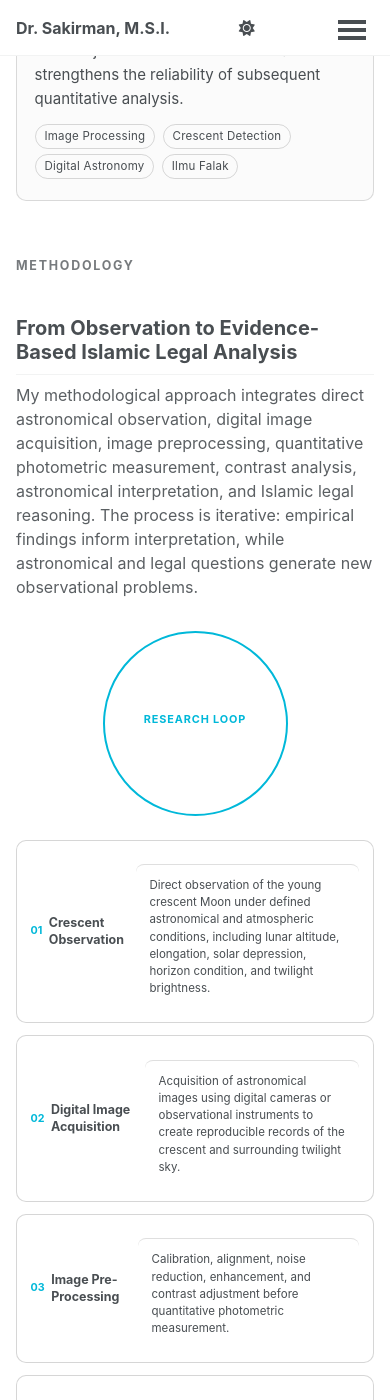
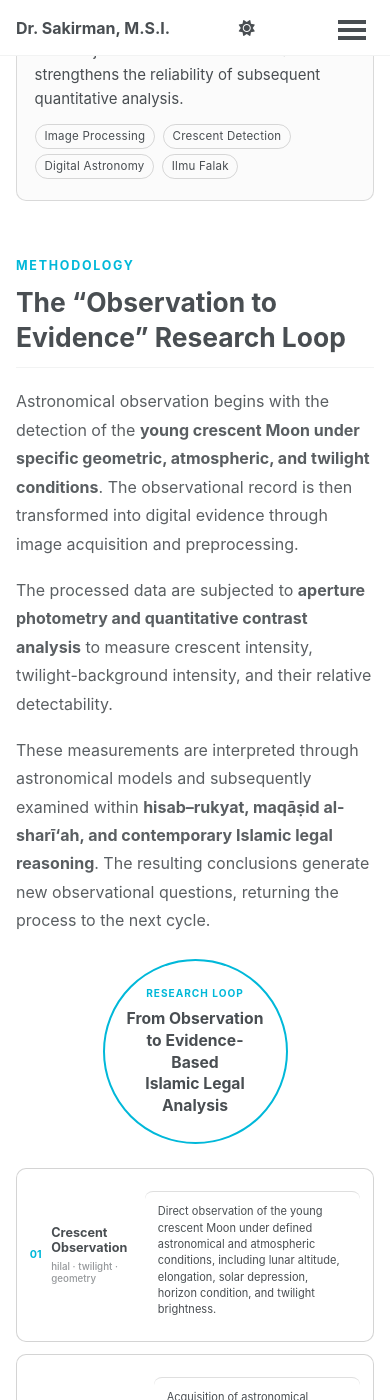
Before and after one commit to sakirman-edu/sakirman-edu.github.io, a Jekyll site: the page built from _pages/research.md, in a window 390 px wide and 1400 px high, scrolled down 2933 px. Built offline with Jekyll 4.4.1, drawn with Linux system fonts in a browser that asks for light colours; a script bundle is joined from its source files by our own code; a style sheet for code colours, icons or effects is not loaded; some of the changed text lies outside the part shown.

Commit message:
Update research.md
Redesign methodology as two-column interactive research loop

```diff
--- a/_pages/research.md
+++ b/_pages/research.md
@@ -137,32 +137,89 @@ description: "Research on Islamic astronomy, crescent visibility, tropical twili
 
 
 /* =========================================================
-   INTERACTIVE CIRCULAR METHODOLOGY
+   METHODOLOGY - TWO COLUMN LAYOUT
 ========================================================= */
 
-.method-simulation {
-  margin-top: 2rem;
+.methodology-layout {
+  display: grid;
+  grid-template-columns: minmax(0, 0.95fr) minmax(520px, 1.25fr);
+  gap: 2.4rem;
+  align-items: center;
+  margin-top: 1.8rem;
+}
+
+
+/* LEFT SIDE */
+
+.methodology-copy {
+  padding-right: 0.5rem;
+}
+
+.methodology-copy .research-kicker {
+  color: #00b8d9;
+  opacity: 1;
+}
+
+.methodology-copy h2 {
+  margin-top: 0;
+  margin-bottom: 1.2rem;
+  font-size: 1.65rem;
+  line-height: 1.3;
+}
+
+.methodology-copy p {
+  line-height: 1.78;
+  margin-bottom: 1.1rem;
+  opacity: 0.9;
+}
+
+.methodology-copy strong {
+  font-weight: 700;
+}
+
+
+/* =========================================================
+   CIRCULAR RESEARCH LOOP
+========================================================= */
+
+.method-loop-panel {
+  position: relative;
+  min-height: 610px;
 }
 
 .method-circle-wrap {
   position: relative;
-  width: 700px;
+  width: 610px;
+  height: 610px;
   max-width: 100%;
-  height: 700px;
-  margin: 2rem auto 1rem auto;
+  margin: 0 auto;
 }
 
 
-/* Animated orbit */
+/* Outer ring */
+
+.method-outer-ring {
+  position: absolute;
+  top: 50%;
+  left: 50%;
+  width: 500px;
+  height: 500px;
+  transform: translate(-50%, -50%);
+  border: 1px solid rgba(120,145,200,0.20);
+  border-radius: 50%;
+}
+
+
+/* Inner dotted ring */
 
 .method-orbit {
   position: absolute;
   top: 50%;
   left: 50%;
-  width: 480px;
-  height: 480px;
+  width: 400px;
+  height: 400px;
   transform: translate(-50%, -50%);
-  border: 1px dashed rgba(0,184,217,0.60);
+  border: 1px dashed rgba(0,184,217,0.55);
   border-radius: 50%;
   animation: methodRotate 28s linear infinite;
 }
@@ -179,6 +236,17 @@ description: "Research on Islamic astronomy, crescent visibility, tropical twili
   transform: translateX(-50%);
 }
 
+.method-inner-ring {
+  position: absolute;
+  top: 50%;
+  left: 50%;
+  width: 270px;
+  height: 270px;
+  transform: translate(-50%, -50%);
+  border: 1px dotted rgba(120,145,200,0.18);
+  border-radius: 50%;
+}
+
 @keyframes methodRotate {
   from {
     transform: translate(-50%, -50%) rotate(0deg);
@@ -190,14 +258,16 @@ description: "Research on Islamic astronomy, crescent visibility, tropical twili
 }
 
 
-/* Center */
+/* =========================================================
+   CENTER
+========================================================= */
 
 .method-center {
   position: absolute;
   top: 50%;
   left: 50%;
-  width: 210px;
-  height: 210px;
+  width: 190px;
+  height: 190px;
   transform: translate(-50%, -50%);
   border: 2px solid #00b8d9;
   border-radius: 50%;
@@ -205,7 +275,7 @@ description: "Research on Islamic astronomy, crescent visibility, tropical twili
   align-items: center;
   justify-content: center;
   text-align: center;
-  padding: 1.5rem;
+  padding: 1.3rem;
   background: var(--global-bg-color);
   z-index: 5;
 }
@@ -214,38 +284,40 @@ description: "Research on Islamic astronomy, crescent visibility, tropical twili
   display: block;
   margin-bottom: 0.45rem;
   color: #00b8d9;
-  font-size: 0.68rem;
+  font-size: 0.63rem;
   font-weight: 700;
-  letter-spacing: 0.08em;
+  letter-spacing: 0.10em;
   text-transform: uppercase;
 }
 
 .method-center-title {
   display: block;
-  font-size: 0.95rem;
+  font-size: 0.98rem;
   font-weight: 700;
-  line-height: 1.45;
+  line-height: 1.38;
 }
 
 
-/* Nodes */
+/* =========================================================
+   METHOD NODES
+========================================================= */
 
 .method-node {
   position: absolute;
-  width: 165px;
-  min-height: 78px;
-  padding: 0.8rem 0.85rem;
-  border: 1px solid rgba(128,128,128,0.32);
+  width: 170px;
+  min-height: 82px;
+  padding: 0.72rem 0.8rem;
+  border: 1px solid rgba(128,128,128,0.34);
   border-radius: 10px;
   background: var(--global-bg-color);
+
   display: flex;
   align-items: center;
-  justify-content: center;
-  text-align: center;
-  font-size: 0.78rem;
-  font-weight: 700;
-  line-height: 1.35;
-  cursor: default;
+  gap: 0.6rem;
+
+  font-size: 0.76rem;
+  line-height: 1.25;
+
   z-index: 10;
 
   transition:
@@ -257,115 +329,106 @@ description: "Research on Islamic astronomy, crescent visibility, tropical twili
 .method-node:hover,
 .method-node:focus {
   border-color: #00b8d9;
-  color: #00b8d9;
+  transform: translateY(-3px);
   outline: none;
 }
 
-
-/* Step numbers */
-
 .method-step-number {
-  display: block;
-  margin-right: 0.4rem;
+  flex: 0 0 auto;
   color: #00b8d9;
   font-size: 0.67rem;
+  font-weight: 700;
+}
+
+.method-node-copy {
+  min-width: 0;
+}
+
+.method-node-title {
+  display: block;
+  font-weight: 700;
+  font-size: 0.79rem;
+  line-height: 1.25;
+}
+
+.method-node-subtitle {
+  display: block;
+  margin-top: 0.28rem;
+  font-size: 0.61rem;
+  line-height: 1.25;
+  opacity: 0.58;
+  font-weight: 500;
 }
 
 
-/* Node positions */
+/* =========================================================
+   NODE POSITIONS
+========================================================= */
 
 .method-node-1 {
-  top: 1%;
+  top: 2%;
   left: 50%;
   transform: translateX(-50%);
 }
 
 .method-node-1:hover,
 .method-node-1:focus {
-  transform: translateX(-50%) translateY(-4px);
+  transform: translateX(-50%) translateY(-3px);
 }
 
 .method-node-2 {
-  top: 18%;
-  right: 2%;
-}
-
-.method-node-2:hover,
-.method-node-2:focus {
-  transform: translateY(-4px);
+  top: 21%;
+  right: 0;
 }
 
 .method-node-3 {
-  top: 49%;
+  top: 51%;
   right: -1%;
 }
 
-.method-node-3:hover,
-.method-node-3:focus {
-  transform: translateY(-4px);
-}
-
 .method-node-4 {
-  bottom: 3%;
-  right: 16%;
-}
-
-.method-node-4:hover,
-.method-node-4:focus {
-  transform: translateY(-4px);
+  bottom: 2%;
+  right: 17%;
 }
 
 .method-node-5 {
-  bottom: 3%;
-  left: 16%;
-}
-
-.method-node-5:hover,
-.method-node-5:focus {
-  transform: translateY(-4px);
+  bottom: 2%;
+  left: 17%;
 }
 
 .method-node-6 {
-  top: 49%;
+  top: 51%;
   left: -1%;
 }
 
-.method-node-6:hover,
-.method-node-6:focus {
-  transform: translateY(-4px);
-}
-
 .method-node-7 {
-  top: 18%;
-  left: 2%;
-}
-
-.method-node-7:hover,
-.method-node-7:focus {
-  transform: translateY(-4px);
+  top: 21%;
+  left: 0;
 }
 
 
-/* Tooltip */
+/* =========================================================
+   TOOLTIP
+========================================================= */
 
 .method-node-detail {
   position: absolute;
   bottom: calc(100% + 10px);
   left: 50%;
   width: 245px;
-  padding: 0.75rem 0.85rem;
+  padding: 0.72rem 0.8rem;
 
   transform:
     translateX(-50%)
     translateY(6px);
 
-  border: 1px solid rgba(0,184,217,0.60);
+  border: 1px solid rgba(0,184,217,0.55);
   border-radius: 8px;
   background: var(--global-bg-color);
 
-  font-size: 0.72rem;
+  font-size: 0.69rem;
   font-weight: 400;
-  line-height: 1.5;
+  line-height: 1.48;
   text-align: left;
   color: var(--global-text-color);
 
@@ -391,11 +454,13 @@ description: "Research on Islamic astronomy, crescent visibility, tropical twili
 }
 
 
-/* Cycle note */
+/* =========================================================
+   CYCLE NOTE
+========================================================= */
 
 .method-cycle-note {
-  max-width: 800px;
-  margin: 1rem auto 2rem auto;
+  max-width: 820px;
+  margin: 1.8rem auto 2.2rem auto;
   padding-top: 1rem;
   border-top: 1px solid rgba(128,128,128,0.25);
   text-align: center;
@@ -502,8 +567,25 @@ description: "Research on Islamic astronomy, crescent visibility, tropical twili
 
 
 /* =========================================================
-   MOBILE
+   RESPONSIVE
 ========================================================= */
+
+@media (max-width: 1100px) {
+
+  .methodology-layout {
+    grid-template-columns: 1fr;
+  }
+
+  .methodology-copy {
+    padding-right: 0;
+  }
+
+  .method-loop-panel {
+    min-height: 610px;
+  }
+
+}
+
 
 @media (max-width: 760px) {
 
@@ -522,13 +604,23 @@ description: "Research on Islamic astronomy, crescent visibility, tropical twili
     height: 200px;
   }
 
+  .methodology-layout {
+    display: block;
+  }
+
+  .method-loop-panel {
+    min-height: 0;
+  }
+
   .method-circle-wrap {
     width: 100%;
     height: auto;
     margin-top: 1.5rem;
   }
 
-  .method-orbit {
+  .method-outer-ring,
+  .method-orbit,
+  .method-inner-ring {
     display: none;
   }
 
@@ -544,6 +636,7 @@ description: "Research on Islamic astronomy, crescent visibility, tropical twili
 
   .method-node {
     position: relative;
+
     top: auto !important;
     right: auto !important;
     bottom: auto !important;
@@ -554,9 +647,6 @@ description: "Research on Islamic astronomy, crescent visibility, tropical twili
     margin-bottom: 0.75rem;
 
     transform: none !important;
-
-    justify-content: flex-start;
-    text-align: left;
   }
 
   .method-node:hover,
@@ -566,10 +656,12 @@ description: "Research on Islamic astronomy, crescent visibility, tropical twili
 
   .method-node-detail {
     position: relative;
+
     bottom: auto;
     left: auto;
 
     width: 100%;
+
     margin-top: 0.65rem;
 
     transform: none;
@@ -636,6 +728,7 @@ description: "Research on Islamic astronomy, crescent visibility, tropical twili
     observational astronomy, quantitative measurement, Hijri calendar studies,
     and digital image processing.
   </p>
+
 
   <div class="research-grid">
 
@@ -775,6 +868,7 @@ description: "Research on Islamic astronomy, crescent visibility, tropical twili
 
     </div>
 
+
   </div>
 
 </div>
@@ -786,197 +880,309 @@ description: "Research on Islamic astronomy, crescent visibility, tropical twili
 
 <div class="research-section">
 
-  <div class="research-kicker">
-    Methodology
-  </div>
-
-  <h2>
-    From Observation to Evidence-Based Islamic Legal Analysis
-  </h2>
-
-  <p class="research-intro">
-    My methodological approach integrates direct astronomical observation,
-    digital image acquisition, image preprocessing, quantitative photometric
-    measurement, contrast analysis, astronomical interpretation, and Islamic
-    legal reasoning. The process is iterative: empirical findings inform
-    interpretation, while astronomical and legal questions generate new
-    observational problems.
-  </p>
+  <div class="methodology-layout">
 
 
-  <div class="method-simulation">
+    <!-- LEFT COLUMN -->
 
-    <div class="method-circle-wrap">
+    <div class="methodology-copy">
 
-      <div class="method-orbit"></div>
+      <div class="research-kicker">
+        Methodology
+      </div>
+
+      <h2>
+        The “Observation to Evidence” Research Loop
+      </h2>
+
+      <p>
+        Astronomical observation begins with the detection of the
+        <strong>young crescent Moon under specific geometric,
+        atmospheric, and twilight conditions</strong>.
+        The observational record is then transformed into digital
+        evidence through image acquisition and preprocessing.
+      </p>
+
+      <p>
+        The processed data are subjected to
+        <strong>aperture photometry and quantitative contrast analysis</strong>
+        to measure crescent intensity, twilight-background intensity,
+        and their relative detectability.
+      </p>
+
+      <p>
+        These measurements are interpreted through astronomical models
+        and subsequently examined within
+        <strong>hisab–rukyat, maqāṣid al-sharī‘ah, and contemporary
+        Islamic legal reasoning</strong>.
+        The resulting conclusions generate new observational questions,
+        returning the process to the next cycle.
+      </p>
+
+    </div>
 
 
-      <!-- CENTER -->
+    <!-- RIGHT COLUMN -->
 
-      <div class="method-center">
+    <div class="method-loop-panel">
 
-        <div>
+      <div class="method-circle-wrap">
 
-          <span class="method-center-kicker">
-            RESEARCH LOOP
-          </span>
+        <div class="method-outer-ring"></div>
 
-          <span class="method-center-title">
-                  </span>
+        <div class="method-orbit"></div>
+
+        <div class="method-inner-ring"></div>
+
+
+        <!-- CENTER -->
+
+        <div class="method-center">
+
+          <div>
+
+            <span class="method-center-kicker">
+              Research Loop
+            </span>
+
+            <span class="method-center-title">
+              From Observation<br>
+              to Evidence-Based<br>
+              Islamic Legal Analysis
+            </span>
+
+          </div>
 
         </div>
 
-      </div>
+
+        <!-- NODE 01 -->
+
+        <div class="method-node method-node-1"
+             tabindex="0">
+
+          <span class="method-step-number">
+            01
+          </span>
+
+          <span class="method-node-copy">
+
+            <span class="method-node-title">
+              Crescent Observation
+            </span>
+
+            <span class="method-node-subtitle">
+              hilal · twilight · geometry
+            </span>
+
+          </span>
+
+          <div class="method-node-detail">
+            Direct observation of the young crescent Moon under
+            defined astronomical and atmospheric conditions,
+            including lunar altitude, elongation, solar depression,
+            horizon condition, and twilight brightness.
+          </div>
+
+        </div>
 
 
-      <!-- STEP 01 -->
+        <!-- NODE 02 -->
 
-      <div class="method-node method-node-1"
-           tabindex="0">
+        <div class="method-node method-node-2"
+             tabindex="0">
 
-        <span class="method-step-number">
-          01
-        </span>
+          <span class="method-step-number">
+            02
+          </span>
 
-        Crescent Observation
+          <span class="method-node-copy">
 
-        <div class="method-node-detail">
-          Direct observation of the young crescent Moon under defined
-          astronomical and atmospheric conditions, including lunar altitude,
-          elongation, solar depression, horizon condition, and twilight brightness.
+            <span class="method-node-title">
+              Digital Image Acquisition
+            </span>
+
+            <span class="method-node-subtitle">
+              camera · telescope · RAW
+            </span>
+
+          </span>
+
+          <div class="method-node-detail">
+            Acquisition of astronomical images using digital
+            cameras or observational instruments to create
+            reproducible records of the crescent and surrounding
+            twilight sky.
+          </div>
+
         </div>
 
-      </div>
+
+        <!-- NODE 03 -->
+
+        <div class="method-node method-node-3"
+             tabindex="0">
+
+          <span class="method-step-number">
+            03
+          </span>
+
+          <span class="method-node-copy">
+
+            <span class="method-node-title">
+              Image Pre-Processing
+            </span>
+
+            <span class="method-node-subtitle">
+              calibration · Siril
+            </span>
+
+          </span>
+
+          <div class="method-node-detail">
+            Calibration, alignment, noise reduction, enhancement,
+            and contrast adjustment before quantitative
+            photometric measurement.
+          </div>
+
+        </div>
 
 
-      <!-- STEP 02 -->
+        <!-- NODE 04 -->
 
-      <div class="method-node method-node-2"
-           tabindex="0">
+        <div class="method-node method-node-4"
+             tabindex="0">
 
-        <span class="method-step-number">
-          02
-        </span>
+          <span class="method-step-number">
+            04
+          </span>
 
-        Digital Image Acquisition
+          <span class="method-node-copy">
 
-        <div class="method-node-detail">
-          Acquisition of astronomical images using digital cameras or
-          observational instruments to create reproducible records of the
-          crescent and surrounding twilight sky.
+            <span class="method-node-title">
+              Aperture Photometry
+            </span>
+
+            <span class="method-node-subtitle">
+              IRIS · intensity
+            </span>
+
+          </span>
+
+          <div class="method-node-detail">
+            Measurement of crescent intensity and adjacent
+            twilight-background intensity using aperture-based
+            astronomical photometry.
+          </div>
+
         </div>
 
-      </div>
+
+        <!-- NODE 05 -->
+
+        <div class="method-node method-node-5"
+             tabindex="0">
+
+          <span class="method-step-number">
+            05
+          </span>
+
+          <span class="method-node-copy">
+
+            <span class="method-node-title">
+              Contrast Analysis
+            </span>
+
+            <span class="method-node-subtitle">
+              Weber contrast
+            </span>
+
+          </span>
+
+          <div class="method-node-detail">
+            Evaluation of crescent detectability by comparing
+            crescent intensity with surrounding sky-background
+            intensity, including Weber contrast.
+          </div>
+
+        </div>
 
 
-      <!-- STEP 03 -->
+        <!-- NODE 06 -->
 
-      <div class="method-node method-node-3"
-           tabindex="0">
+        <div class="method-node method-node-6"
+             tabindex="0">
 
-        <span class="method-step-number">
-          03
-        </span>
+          <span class="method-step-number">
+            06
+          </span>
 
-        Image Pre-Processing
+          <span class="method-node-copy">
 
-        <div class="method-node-detail">
-          Calibration, alignment, noise reduction, enhancement,
-          and contrast adjustment before quantitative photometric measurement.
+            <span class="method-node-title">
+              Astronomical Interpretation
+            </span>
+
+            <span class="method-node-subtitle">
+              visibility · atmosphere
+            </span>
+
+          </span>
+
+          <div class="method-node-detail">
+            Interpretation of observational and photometric
+            evidence in relation to lunar geometry, solar
+            depression, atmospheric conditions, twilight
+            characteristics, and crescent visibility models.
+          </div>
+
         </div>
 
-      </div>
 
+        <!-- NODE 07 -->
 
-      <!-- STEP 04 -->
+        <div class="method-node method-node-7"
+             tabindex="0">
 
-      <div class="method-node method-node-4"
-           tabindex="0">
+          <span class="method-step-number">
+            07
+          </span>
 
-        <span class="method-step-number">
-          04
-        </span>
+          <span class="method-node-copy">
 
-        Aperture Photometry
+            <span class="method-node-title">
+              Islamic Legal Analysis
+            </span>
 
-        <div class="method-node-detail">
-          Measurement of crescent intensity and adjacent twilight-background
-          intensity using aperture-based astronomical photometry.
+            <span class="method-node-subtitle">
+              hisab–rukyat · maqāṣid
+            </span>
+
+          </span>
+
+          <div class="method-node-detail">
+            Analysis of astronomical evidence within
+            hisab–rukyat, Islamic legal reasoning,
+            maqāṣid al-sharī‘ah, institutional authority,
+            and contemporary Hijri calendar studies.
+          </div>
+
         </div>
 
-      </div>
-
-
-      <!-- STEP 05 -->
-
-      <div class="method-node method-node-5"
-           tabindex="0">
-
-        <span class="method-step-number">
-          05
-        </span>
-
-        Contrast Analysis
-
-        <div class="method-node-detail">
-          Evaluation of crescent detectability by comparing crescent intensity
-          with surrounding sky-background intensity, including quantitative
-          indicators such as Weber contrast.
-        </div>
-
-      </div>
-
-
-      <!-- STEP 06 -->
-
-      <div class="method-node method-node-6"
-           tabindex="0">
-
-        <span class="method-step-number">
-          06
-        </span>
-
-        Astronomical Interpretation
-
-        <div class="method-node-detail">
-          Interpretation of observational and photometric evidence in relation
-          to lunar geometry, solar depression, atmospheric conditions,
-          twilight characteristics, and crescent visibility models.
-        </div>
-
-      </div>
-
-
-      <!-- STEP 07 -->
-
-      <div class="method-node method-node-7"
-           tabindex="0">
-
-        <span class="method-step-number">
-          07
-        </span>
-
-        Islamic Legal Analysis
-
-        <div class="method-node-detail">
-          Analysis of astronomical evidence within hisab–rukyat,
-          Islamic legal reasoning, maqāṣid al-sharī‘ah,
-          institutional authority, and contemporary Hijri calendar studies.
-        </div>
 
       </div>
 
     </div>
 
+  </div>
 
-    <div class="method-cycle-note">
 
-      <strong>Iterative Research Cycle:</strong>
-      astronomical and Islamic legal questions generate new observational
-      problems, allowing the research process to return to observation
-      and progressively strengthen its empirical evidence.
+  <div class="method-cycle-note">
 
-    </div>
+    <strong>Iterative Research Cycle:</strong>
+    astronomical and Islamic legal questions generate new observational
+    problems, allowing the research process to return to observation and
+    progressively strengthen its empirical evidence.
 
   </div>
 
@@ -1033,9 +1239,7 @@ description: "Research on Islamic astronomy, crescent visibility, tropical twili
            href="https://siril.org/"
            target="_blank"
            rel="noopener noreferrer">
-
           Visit Siril Official Website →
-
         </a>
 
       </div>
@@ -1072,14 +1276,13 @@ description: "Research on Islamic astronomy, crescent visibility, tropical twili
            href="https://buil.astrosurf.com/iris-software.html"
            target="_blank"
            rel="noopener noreferrer">
-
           Visit IRIS Software Page →
-
         </a>
 
       </div>
 
     </div>
+
 
   </div>
 
@@ -1302,6 +1505,7 @@ description: "Research on Islamic astronomy, crescent visibility, tropical twili
 
     </div>
 
+
   </div>
 
 </div>
```
